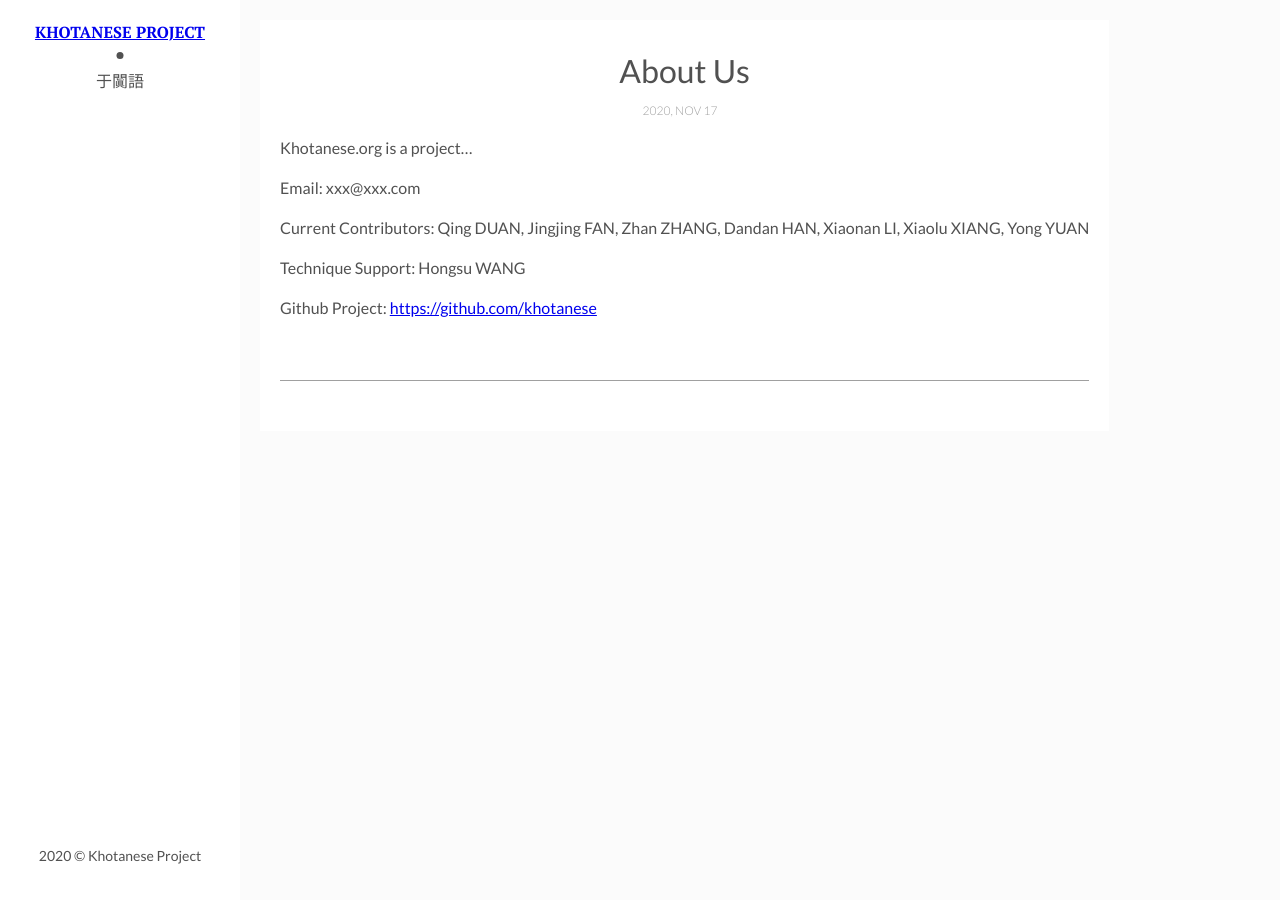
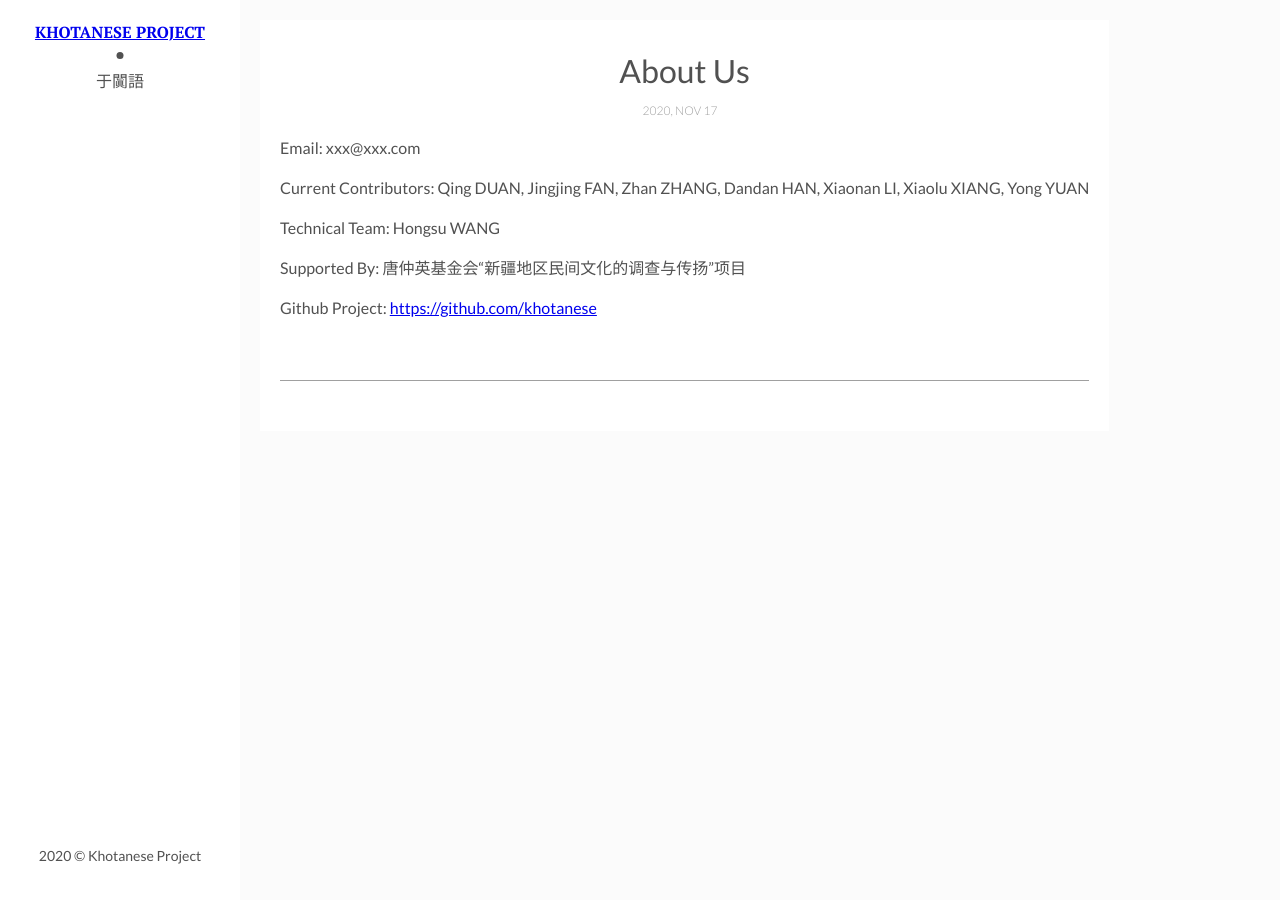
Before and after one commit to khotanese/khotanese.github.io, a Jekyll site: the page built from _posts/2020-11-18-about-us.markdown, in a window 1280 px wide. Built offline with Jekyll 4.4.1, drawn with Linux system fonts in a browser that asks for light colours.

Commit message:
add 唐仲英基金会“新疆地区民间文化的调查与传扬”项目

```diff
--- a/_posts/2020-11-18-about-us.markdown
+++ b/_posts/2020-11-18-about-us.markdown
@@ -6,12 +6,12 @@ description: # Add post description (optional)
 img:  # Add image post (optional)
 ---
 
-Khotanese.org is a project...
-
 Email: xxx@xxx.com
 
 Current Contributors: Qing DUAN, Jingjing FAN, Zhan ZHANG, Dandan HAN, Xiaonan LI, Xiaolu XIANG, Yong YUAN
 
-Technique Support: Hongsu WANG
+Technical Team: Hongsu WANG
+
+Supported By: 唐仲英基金会“新疆地区民间文化的调查与传扬”项目
 
 Github Project: [https://github.com/khotanese](https://github.com/khotanese)
```
